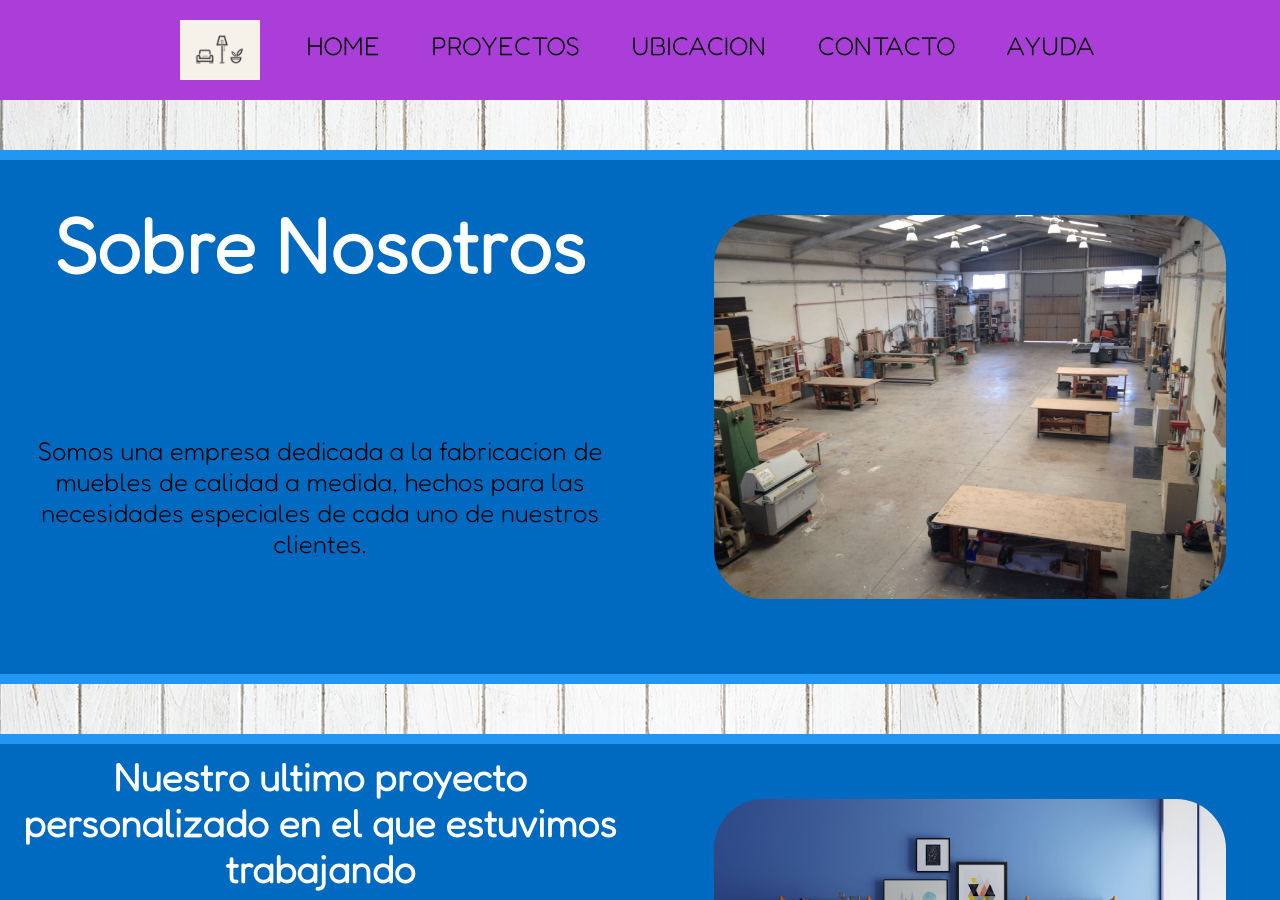
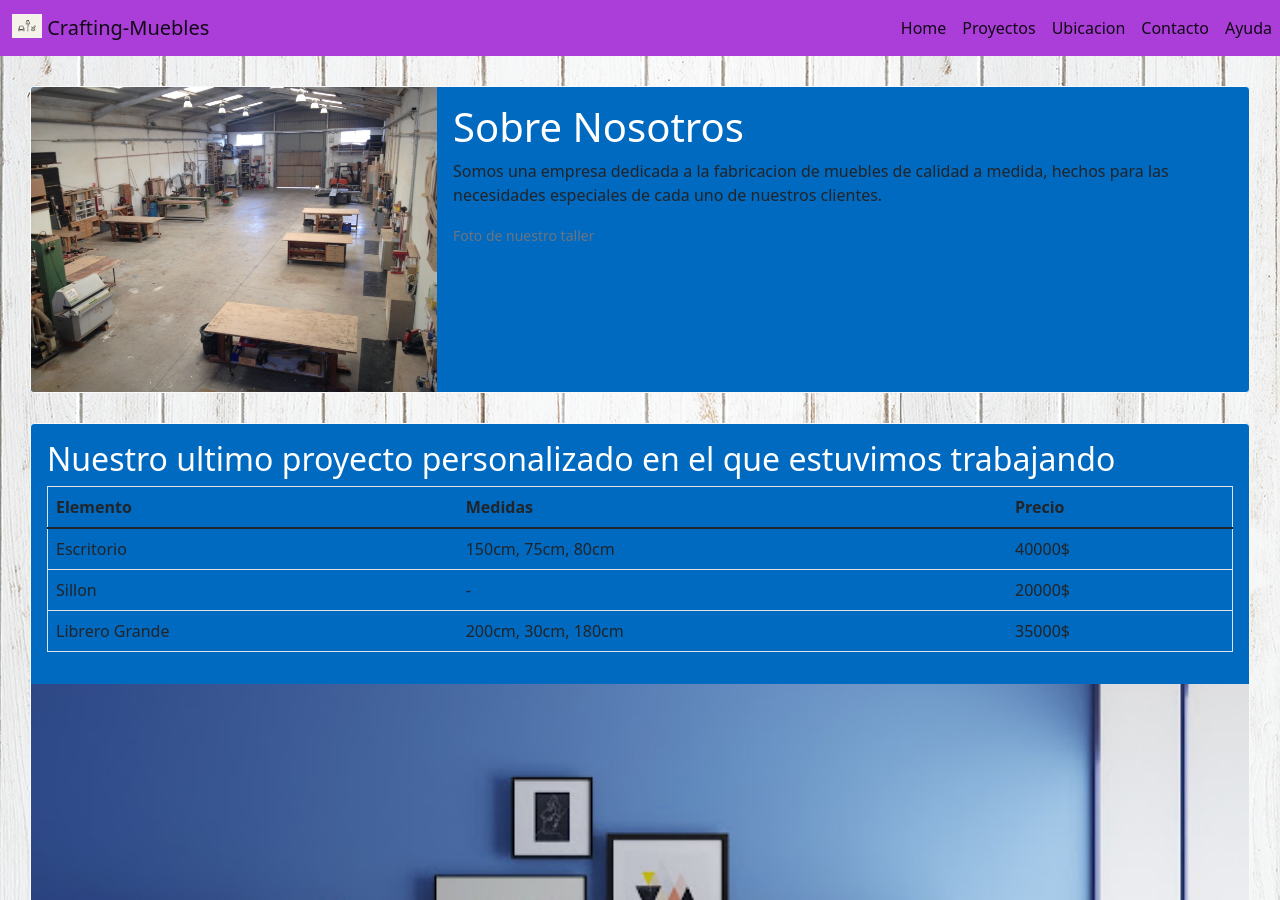
Before and after one commit to ManuAntoniow/Crafting-Muebles, a plain HTML site: page index.html in a window 1280 px wide. Shown: the top 900 px of the page. Drawn offline with nearby package versions, Linux system fonts and the light colour scheme.

Commit message:
index y ubicacion con bootstrap

```diff
--- a/index.html
+++ b/index.html
@@ -5,33 +5,58 @@
     <meta http-equiv="X-UA-Compatible" content="IE=edge">
     <meta name="viewport" content="width=device-width, initial-scale=1.0">
     <title>Crafting-Muebles</title>
-	<link rel="stylesheet" href="style/main.css">
+	<link href="https://cdn.jsdelivr.net/npm/bootstrap@5.1.3/dist/css/bootstrap.min.css" rel="stylesheet" integrity="sha384-1BmE4kWBq78iYhFldvKuhfTAU6auU8tT94WrHftjDbrCEXSU1oBoqyl2QvZ6jIW3" crossorigin="anonymous">
 	<link rel="shorcut icon" href="imagenes/icon.jpg">
 	<link rel="preconnect" href="https://fonts.googleapis.com">
 	<link rel="preconnect" href="https://fonts.gstatic.com" crossorigin>
 	<link href="https://fonts.googleapis.com/css2?family=Fredoka:wght@300&display=swap" rel="stylesheet">
 </head>
-<body>
-    <header class="main-header">
-		<img src="imagenes/icon.jpg" alt="Logo">
-		<nav class="main-nav">
-			<ul>
-				<li><a href="index.html">Home</a></li>
-				<li><a href="pages/proyectos.html">Proyectos</a></li>
-				<li><a href="pages/ubicacion.html">Ubicacion</a></li>
-				<li><a href="pages/contacto.html">Contacto</a></li>
-				<li><a href="pages/ayuda.html">Ayuda</a></li>
-			</ul>
+<body style="background-image: url(../imagenes/fondo-madera.png);">
+    <header>
+		<nav class="navbar navbar-expand-lg navbar-light" style="background-color: #ab3ed8;">
+			<div class="container-fluid">
+				<a class="navbar-brand">
+					<img src="imagenes/icon.jpg" alt="Logo" width="30" height="24" class="d-inline-block align-text-top">
+					Crafting-Muebles
+				</a>
+			</div>
+			<div class="collapse navbar-collapse" id="navbarSupportedContent">
+				<ul class="navbar-nav me-auto mb-2 mb-lg-0">
+				<li class="nav-item">
+					<a class="nav-link active" aria-current="page" href="index.html">Home</a>
+				</li>
+				<li class="nav-item">
+					<a class="nav-link active" aria-current="page" href="pages/proyectos.html">Proyectos</a>
+				</li>
+				<li class="nav-item">
+					<a class="nav-link active" aria-current="page" href="pages/ubicacion.html">Ubicacion</a>
+				</li>
+				<li class="nav-item">
+					<a class="nav-link active" aria-current="page" href="pages/contacto.html">Contacto</a>
+				</li>
+				<li class="nav-item">
+					<a class="nav-link active" aria-current="page" href="pages/ayuda.html">Ayuda</a>
+				</li>
 		</nav>
 	</header>
 	<main>
-		<section class="block">
-			<h1 class="title">Sobre Nosotros</h1>
-			<p class="text">Somos una empresa dedicada a la fabricacion de muebles de calidad a medida, hechos para las necesidades especiales de cada uno de nuestros clientes.</p>
-			<img src="imagenes/taller.jpg" alt="taller" class="image">
+		<section class="card border-light mb-3" style="margin: 30px; background-color: #0069c0;">
+			<div class="row g-0">
+				<div class="col-md-4">
+					<img src="imagenes/taller.jpg" class="img-fluid rounded-start" alt="Taller">
+				</div>
+				<div class="col-md-8">
+					<div class="card-body">
+						<h1 class="card-title" style="color: white;">Sobre Nosotros</h1>
+						<p class="card-text">Somos una empresa dedicada a la fabricacion de muebles de calidad a medida, hechos para las necesidades especiales de cada uno de nuestros clientes.</p>
+						<p class="card-text"><small class="text-muted">Foto de nuestro taller</small></p>
+					</div>
+				</div>
+			</div>
 		</section>
-		<section class="block">
-			<h2 class="subtitle">Nuestro ultimo proyecto personalizado en el que estuvimos trabajando</h2>
+		<section class="card border-light mb-3" style="margin: 30px; background-color: #0069c0;">
+			<div class="card-body">
+				<h2 class="card-title" style="color: white;">Nuestro ultimo proyecto personalizado en el que estuvimos trabajando</h2>
 				<table border="1" cellpadding="1" cellspacing="1" class="table table-hover">
 					<thead>
 						<tr>
@@ -58,6 +83,8 @@
 						</tr>
 					</tbody>
 				</table>
+			</div>
+
 			<img src="imagenes/oficina.jpeg" alt="oficina" class="image">
 		</section>
 	</main>
```
Also changed, not shown: pages/ubicacion.html (+34 -17 lines). Lines whose indentation alone changed are shown as unchanged.
